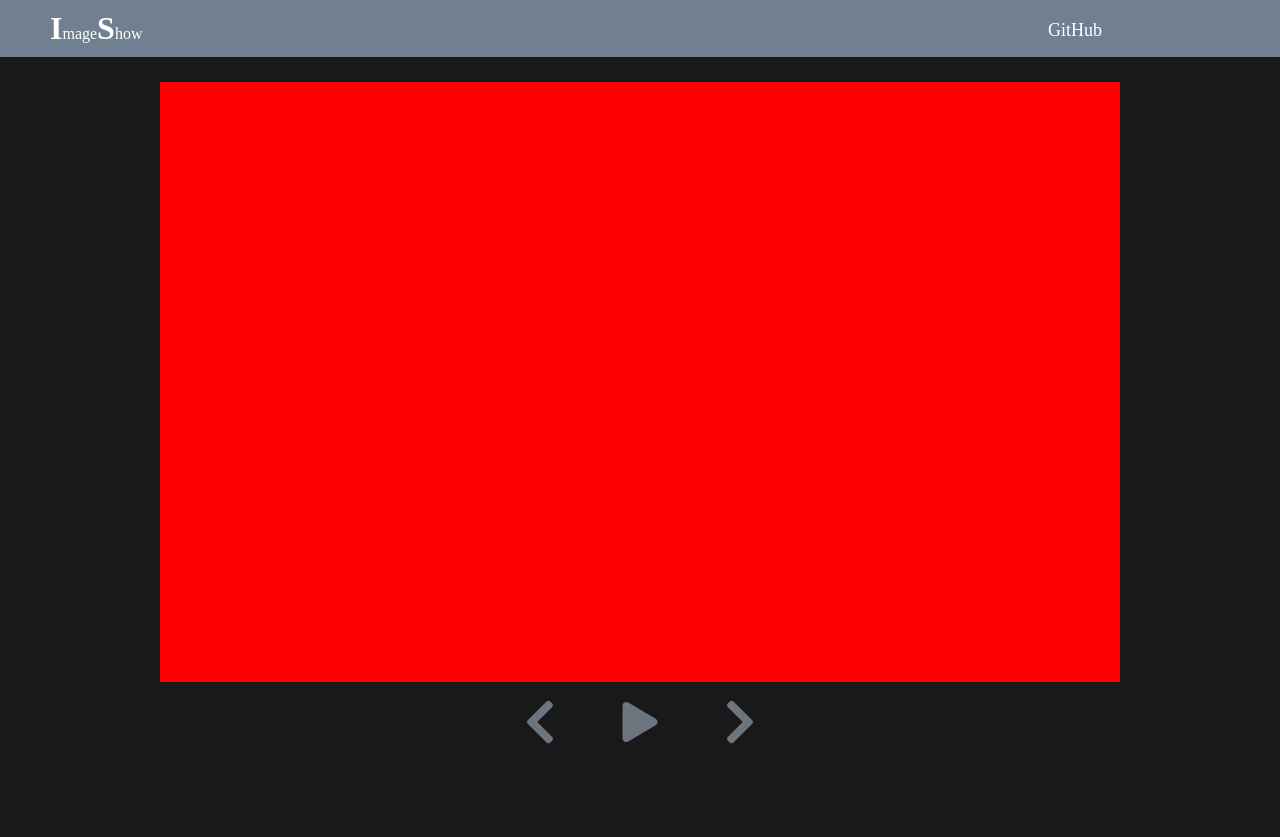
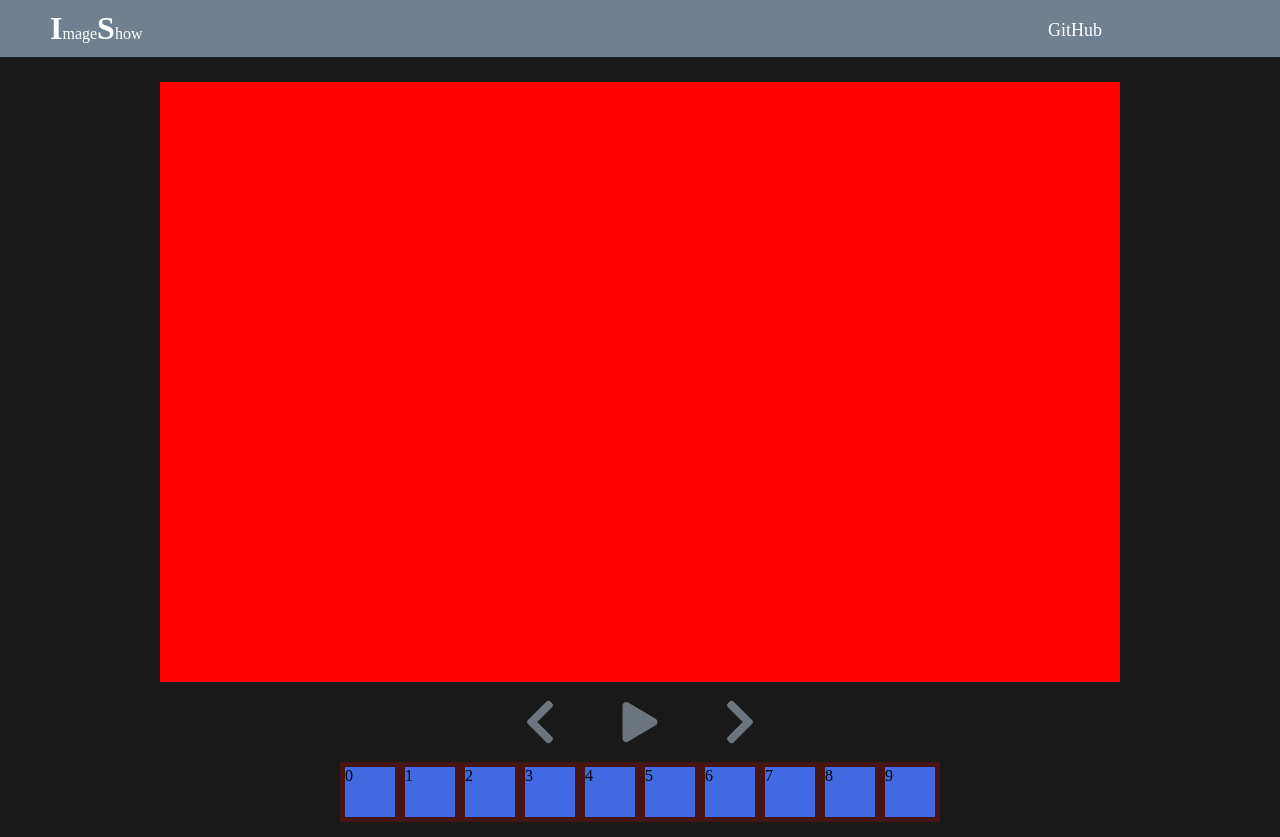
Before and after one commit to Kn0wn-Un/image-show, a website built with webpack: page dist/index.html in a window 1280 px wide. Before the commit the page ends 800 px from the top, so only its background shows below. Built offline with nearby package versions, Linux system fonts and the light colour scheme; files whose address does not match are found by name.

Commit message:
image navigation

```diff
--- a/src/imagenav.js
+++ b/src/imagenav.js
@@ -2,29 +2,47 @@ import './style.css';
 import left from './chevron-left.svg';
 import right from './chevron-right.svg';
 import play from './play.svg';
+let temp = [...Array(10).keys()];
 const imgNav = (() => {
     const addNav = () => {
         const imgNav = document.createElement('div');
         imgNav.classList.add('image-nav');
-        const controls = document.createElement('div');
+        let controls = addControls();
+        let preview = addPre(temp);
+        imgNav.appendChild(controls);
+        imgNav.appendChild(preview);
+        document.body.appendChild(imgNav);
+    };
+    const addControls = () => {
+        let controls = document.createElement('div');
         controls.classList.add('controls');
-        const prev = document.createElement('img');
+        let prev = document.createElement('img');
         prev.classList.add('previous');
         prev.src = left;
         prev.alt = 'Previous';
-        const next = document.createElement('img');
+        let next = document.createElement('img');
         next.classList.add('next');
         next.src = right;
         next.alt = 'Next';
-        const show = document.createElement('img');
+        let show = document.createElement('img');
         show.classList.add('play');
         show.src = play;
         show.alt = 'Play';
         controls.appendChild(prev);
         controls.appendChild(show);
         controls.appendChild(next);
-        imgNav.appendChild(controls);
-        document.body.appendChild(imgNav);
+        return controls;
+    };
+    const addPre = (arr) => {
+        let preview = document.createElement('div');
+        preview.classList.add('image-pre');
+        for (let i = 0; i < arr.length; i++) {
+            let imgS = document.createElement('div');
+            imgS.classList.add('image-sm');
+            imgS.innerHTML = arr[i];
+            preview.appendChild(imgS);
+        }
+        return preview;
     };
     return { addNav };
 })();
--- a/src/style.css
+++ b/src/style.css
@@ -43,7 +43,7 @@ a:hover {
 .image-nav {
     flex-grow: 1;
     display: flex;
-    flex-direction: row;
+    flex-direction: column;
     justify-content: center;
     margin: 15px 0px 0px 0px;
 }
@@ -64,16 +64,16 @@ a:hover {
 }
 .play,
 .pause {
-    flex-grow: 1;
     height: 40px;
 }
 .image-pre {
-    width: 20vw;
     background-color: rgba(256, 0, 0, 0.2);
+    margin: 15px 0px;
+    align-self: center;
     display: flex;
     flex-direction: row;
-    justify-content: center;
-    overflow: hidden;
+    flex-wrap: wrap;
+    max-width: 75vw;
 }
 .image-sm {
     height: 50px;
```
Also changed, not shown: dist/bundle.js.
